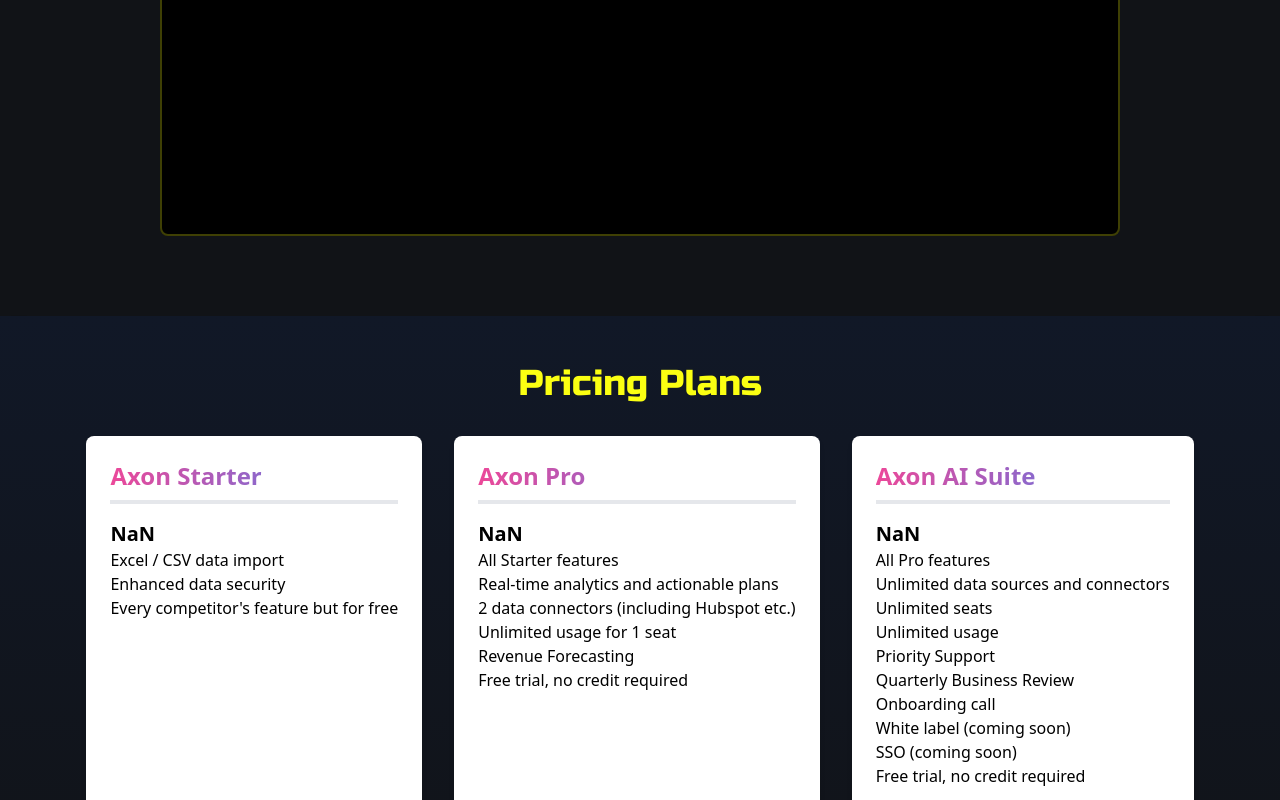
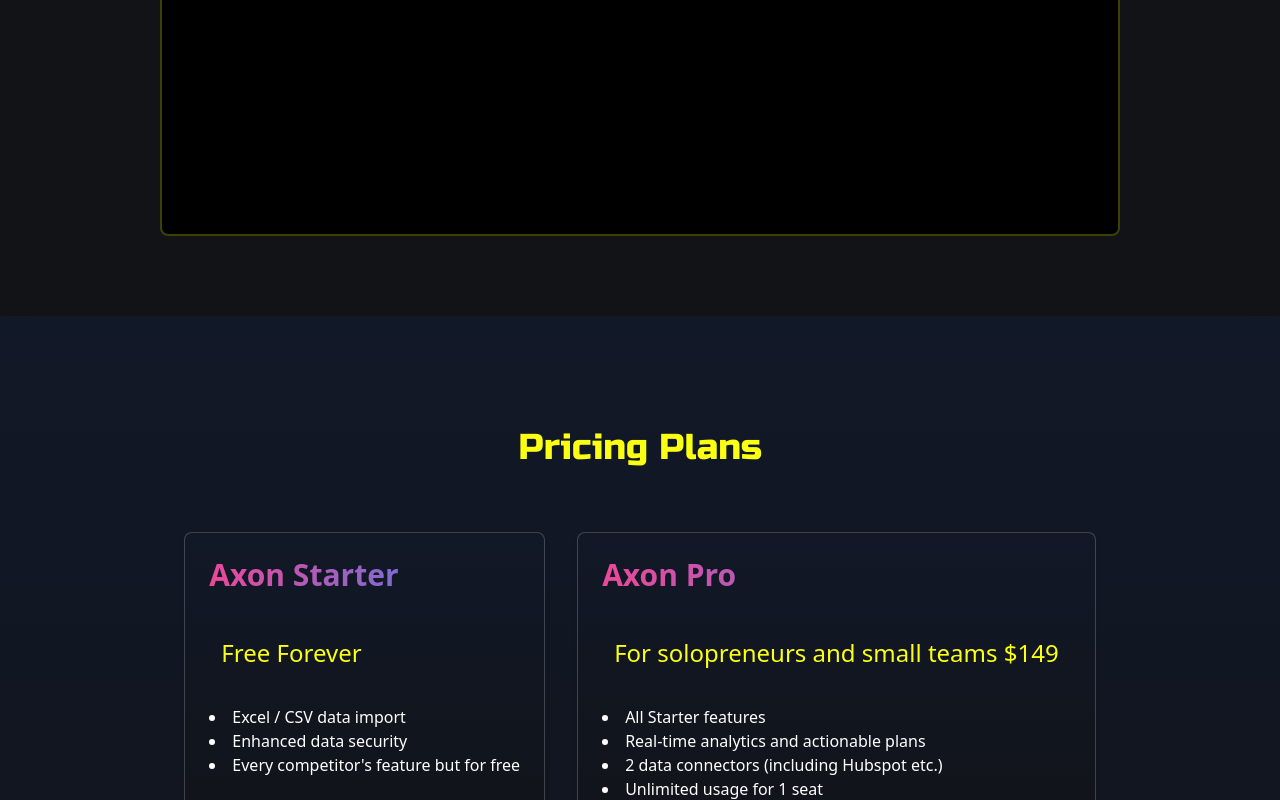
Before and after one commit to WitkowskiMichau/axon-website, a Next.js app: page / in a window 1280 px wide. Shown: the part 2000-2800 px from the top of the page. Built offline with nearby package versions, Linux system fonts and the light colour scheme.

Commit message:
style pricing

```diff
--- a/src/components/sections/PriceItem.tsx
+++ b/src/components/sections/PriceItem.tsx
@@ -2,19 +2,20 @@ import React from "react";
 
 interface PriceItemProps {
     title: string;
-    price: number;
+    price: string;
     features: string[];
     index: number;
 }
 
 const PriceItem: React.FC<PriceItemProps> = ({ title, price, features, index }) => {
     return (
-        <div className="price-item-hover-effect p-6 bg-white rounded-lg shadow-md fade-in-top" style={{ animationDelay: `${index * 0.2}s` }}>
-            <h3 className="text-2xl font-bold pb-2 mb-4 bg-gradient-to-r from-pink-500 to-blue-500 bg-clip-text text-transparent border-b-4 border-gradient-to-r">{title}</h3>
-            <p className="text-xl font-semibold">{price}</p>
-            <ul>
-                {features.map((feature, i) => (
-                    <li key={i}>{feature}</li>
+        <div className="price-item-hover-effect p-6 bg-gradient-to-b from-gray-900 to-darkBlue rounded-lg shadow-md fade-in-top border border-white border-opacity-20"
+             style={{animationDelay: `${index * 0.2}s`}}>
+            <h3 className="text-3xl font-bold mb-8 bg-gradient-to-r from-pink-500 to-blue-500 bg-clip-text text-transparent">{title}</h3>
+            <p className="text-2xl mb-6 text-primaryYellow p-3">{price}</p>
+            <ul className="list-disc list-inside text-white">
+                {features.map((feature, index) => (
+                    <li key={index}>{feature}</li>
                 ))}
             </ul>
         </div>
--- a/src/components/sections/Pricing.tsx
+++ b/src/components/sections/Pricing.tsx
@@ -46,13 +46,13 @@ const Pricing = () => {
         <div className='bg-gradient-to-b from-gray-900 to-darkBlue shadow-lg'>
             <section className="container py-12 mx-auto">
                 <div className="pb-24">
-                    <h2 className="text-4xl font-russo text-primaryYellow mb-8 text-center">Pricing Plans</h2>
+                    <h2 className="text-4xl font-russo text-primaryYellow mb-16 mt-16 text-center">Pricing Plans</h2>
                     <div className="flex flex-wrap justify-center gap-8">
                         {pricingPlans.map((plan, index) => (
                             <PriceItem
                                 key={index}
                                 title={plan.title}
-                                price={Number(plan.price)}  // Convert to number
+                                price={plan.price}
                                 features={plan.features}
                                 index={index}
                             />
```
